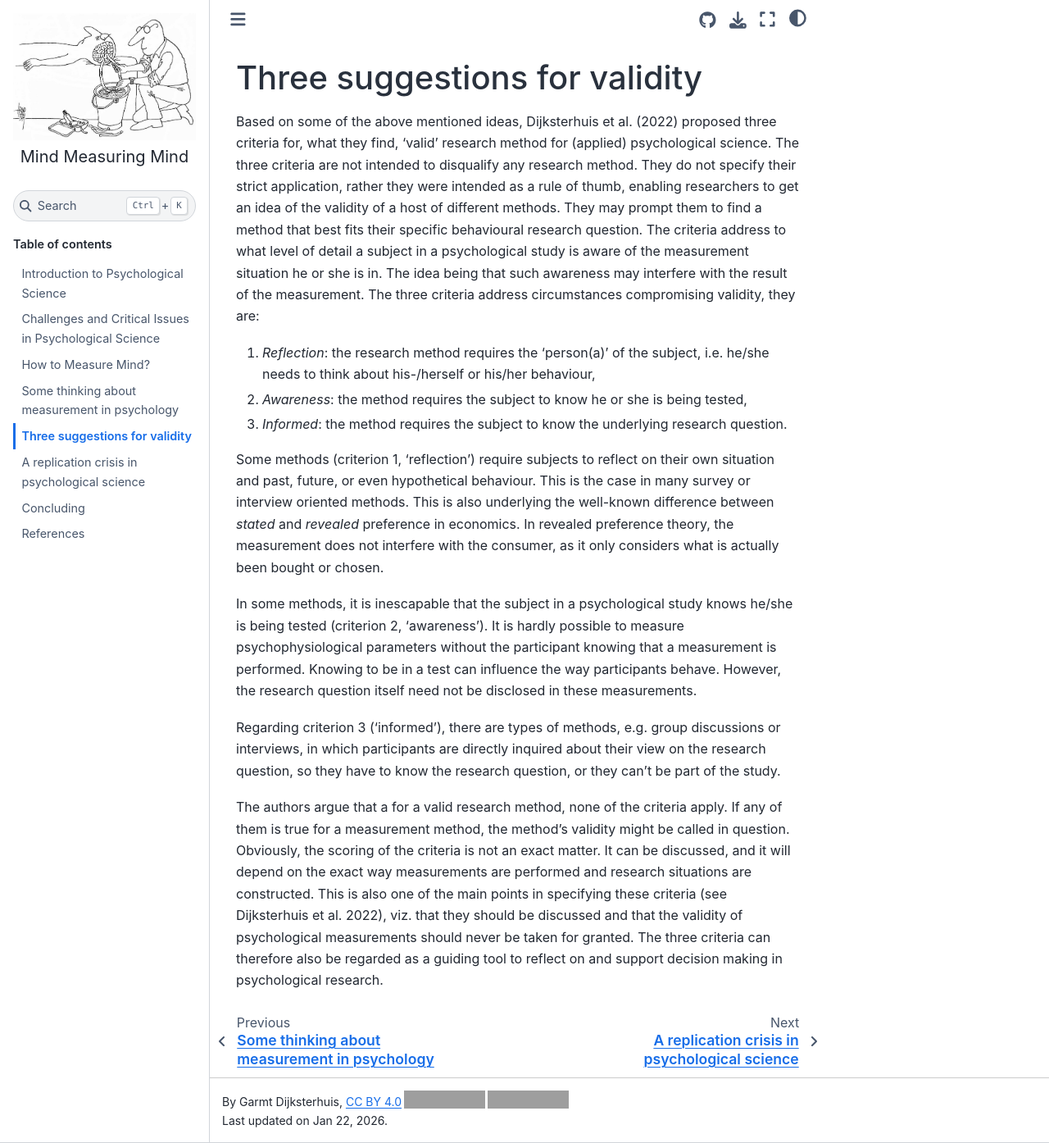
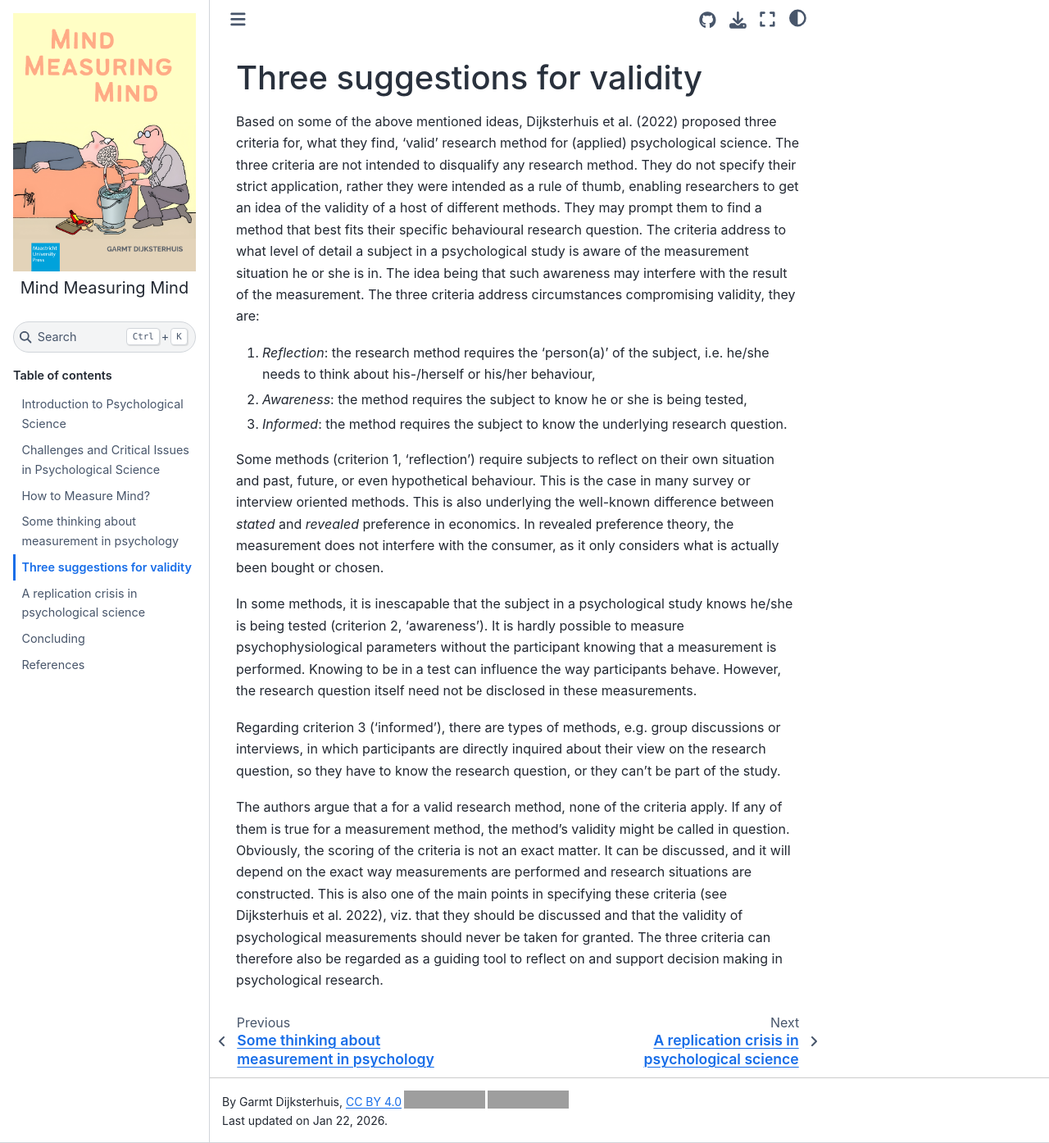
Before and after one commit to MaastrichtUniversityPress/mind-measuring-mind, a Jupyter Book: the page built from book/chapter5.md, in a window 1280 px wide and 1394 px high. Shown: the whole window at 82% size. Built offline with Jupyter Book 1.0.4 settings and Sphinx 7.4.7 and the Sphinx Book theme 1.1.4, drawn with Linux system fonts in a browser that asks for light colours; comment, search, counter and statistics services are not loaded; grey boxes are pictures that could not be loaded.

Commit message:
Update _config.yml

```diff
--- a/book/_config.yml
+++ b/book/_config.yml
@@ -26,8 +26,8 @@ sphinx:                                              # Options passed on to the
     html_theme_options:
       logo:
         text:        Mind Measuring Mind             # Replace this with your own book title, configuration part of Sphinx (https://www.sphinx-doc.org/en/master/index.html)
-        image_light: Cartoon Garmt.jpg
-        image_dark:  Cartoon Garmt.jpg   # Put your logo for the dark mode here (can be the same as image_light), configuration part of Sphinx (https://www.sphinx-doc.org/en/master/index.html)
+        image_light: Mind Measuring Mind.png
+        image_dark:  Mind Measuring Mind.png   # Put your logo for the dark mode here (can be the same as image_light), configuration part of Sphinx (https://www.sphinx-doc.org/en/master/index.html)
       repository_url: "https://github.com/MaastrichtUniversityPress/mind-measuring-mind" # Add your own repo URL here, configuration part of Jupyterbook v1 (https://jupyterbook.org/en/stable/customize/config.html)
       path_to_docs:          "book"                  # Required for edit_page_button, should be book if you're using TeachBooks package (https://github.com/TeachBooks/TeachBooks) or the TeachBooks deploy book workflow (https://teachbooks.io/manual/external/deploy-book-workflow/README.html), configuration part of Jupyterbook v1 (https://jupyterbook.org/en/stable/customize/config.html)
       repository_branch:     "main"                  # Replace when you change the name of your published branch (required for edit_page_button), configuration part of Jupyterbook v1 (https://jupyterbook.org/en/stable/customize/config.html)
```
